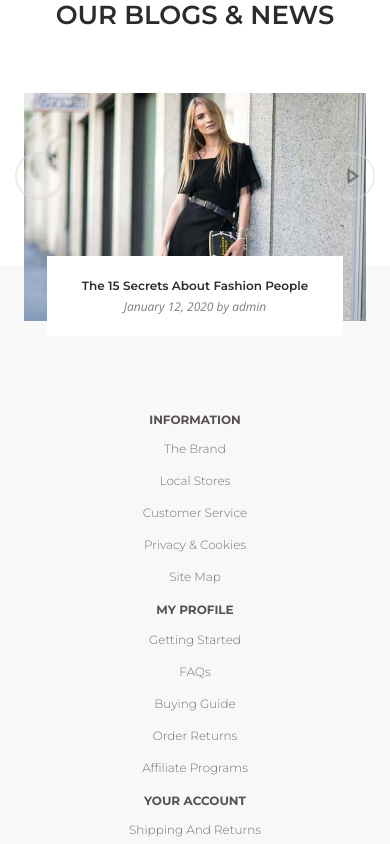
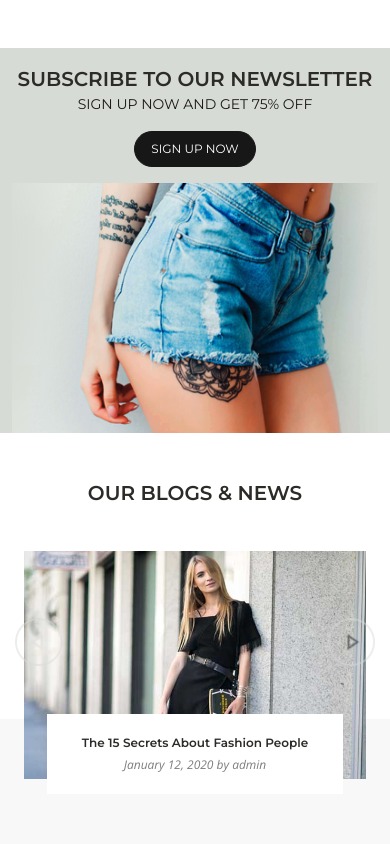
Before and after one commit to TestUser1001/Fashion, a website: page index.html in a window 390 px wide. Shown: the top 844 px of the page. Drawn offline with nearby package versions, Linux system fonts and the light colour scheme.

Commit message:
added subscribe newsletter section

```diff
--- a/assets/scss/_custom.scss
+++ b/assets/scss/_custom.scss
@@ -1,6 +1,3 @@
-/* $primary: #000000;
-$secondary: $white; */
-
 /* IMPORT BOOTSTRAP 5 */
 
 //COLORS
@@ -80,6 +77,8 @@ $button-txt-color: #121212;
 /* $hms: #2d2b27; */
 $timer-btn-color: #f3ebdc;
 
+$primary: $button-fonts-accent-color;
+
 /* header */
 
 /* $logo: #000; */
--- a/assets/scss/components/_buttons.scss
+++ b/assets/scss/components/_buttons.scss
@@ -12,3 +12,16 @@
   width: 3rem;
   height: 3rem;
 }
+
+.btn-edit {
+  font-size: 0.75rem;
+  /*  @include linktransition; */
+  @include media-breakpoint-up(md) {
+    font-size: 0.89rem;
+  }
+
+  &:hover {
+    background-color: rgba($primary, 0.85);
+    border: none;
+  }
+}
--- a/assets/scss/components/_typography.scss
+++ b/assets/scss/components/_typography.scss
@@ -19,6 +19,10 @@
 
 /* SECTION HEADINGS STYLE */
 .section-heading {
-  font-size: 1.625rem;
+  font-size: 1.25rem;
   color: $main-heading-font-color;
+
+  @include media-breakpoint-up(md) {
+    font-size: 1.625rem;
+  }
 }
--- a/assets/scss/sections/_blog-news.scss
+++ b/assets/scss/sections/_blog-news.scss
@@ -2,12 +2,20 @@
 
 .blog-news {
   position: relative;
-  padding-bottom: 2.75rem;
+  padding-bottom: 1.75rem;
+
+  @include media-breakpoint-up(md) {
+    padding-bottom: 2.75rem;
+  }
 }
 
 .carousel {
   position: relative;
-  padding-top: 3.875rem;
+  padding-top: 2.875rem;
+
+  @include media-breakpoint-up(md) {
+    padding-top: 3.875rem;
+  }
 }
 
 .carousel-inner {
--- a/assets/scss/sections/_footer-section.scss
+++ b/assets/scss/sections/_footer-section.scss
@@ -14,7 +14,7 @@
 }
 
 .footer-top {
-  padding-top: 3rem;
+  padding-top: 2.5rem;
   background-color: $background-accent;
   padding-bottom: 2.75rem;
 
--- a/assets/scss/sections/_subscribe-newslatter.scss
+++ b/assets/scss/sections/_subscribe-newslatter.scss
@@ -0,0 +1,42 @@
+@use "../custom" as *;
+
+.subscribe-newsletter {
+  margin-top: 3rem;
+  margin-bottom: 3rem;
+  /*  background-color: $newsletter-background-color; */
+
+  @include media-breakpoint-up(md) {
+    margin-top: 5.625rem;
+    margin-bottom: 6.5rem;
+  }
+}
+
+.subscribe-background {
+  background-color: $newsletter-background-color;
+}
+
+.image-wrapper-subscribe {
+  height: 15.625rem;
+
+  img {
+    height: 100%;
+    width: 100%;
+    object-fit: cover;
+  }
+}
+
+/* .wrapper {
+  display: flex;
+  flex-direction: column;
+} */
+
+.cta {
+  color: $dark-accent-color;
+  font-size: 0.875rem;
+  letter-spacing: 1;
+
+  @include media-breakpoint-up(md) {
+    font-size: 1.01rem;
+    letter-spacing: 0.3;
+  }
+}
--- a/index.html
+++ b/index.html
@@ -23,6 +23,42 @@
     <!--  START THE HEADER -->
 
     <!-- SUBSCRIBE NEWSLETTER SECTION -->
+
+    <section id="subscribe" class="subscribe-newsletter">
+      <div class="container">
+        <div class="row subscribe-background align-items-center">
+          <!--     <div class="subscribe-wrapper"> -->
+
+          <div class="col-md-7 text-center">
+            <!--  <div class="wrapper"> -->
+            <h2
+              class="text-center text-uppercase section-heading fw-semibold mb-0 mt-3 mt-md-0 lh-base"
+            >
+              subscribe to our newsletter
+            </h2>
+            <p class="cta text-uppercase">SIGN UP NOW AND GET 75% OFF</p>
+            <button
+              type="button"
+              class="btn btn-primary btn-edit rounded-pill mb-3 mb-md-0 pb-2 pb-md-4 pt-2 pt-md-4 ps-3 ps-md-5 pe-3 pe-md-5 text-uppercase"
+            >
+              SIGN UP NOW
+            </button>
+            <!--  </div> -->
+          </div>
+
+          <div class="col-md-5">
+            <div class="image-wrapper-subscribe">
+              <img
+                src="assets/img/SubscribeNesletter/Img-1.png"
+                alt="Subscribe image"
+                class="img-fluid"
+              />
+            </div>
+          </div>
+        </div>
+        <!-- </div> -->
+      </div>
+    </section>
 
     <!-- THE BLOG ANG NEWS SECTION -->
 
```
Also changed, not shown: assets/scss/style.scss (+14 -14 lines), assets/img/SubscribeNesletter/Img-1.png (added), dist/css/style.css, 1 other file.
